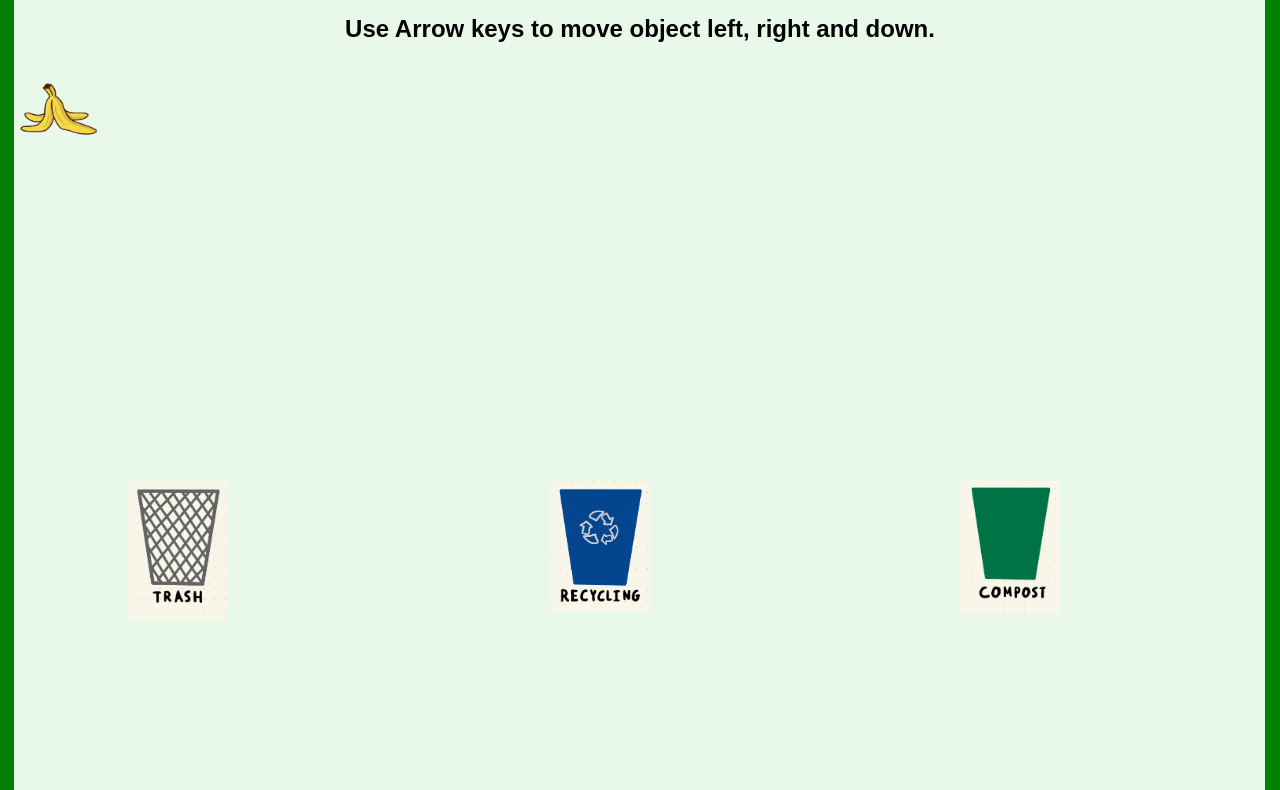
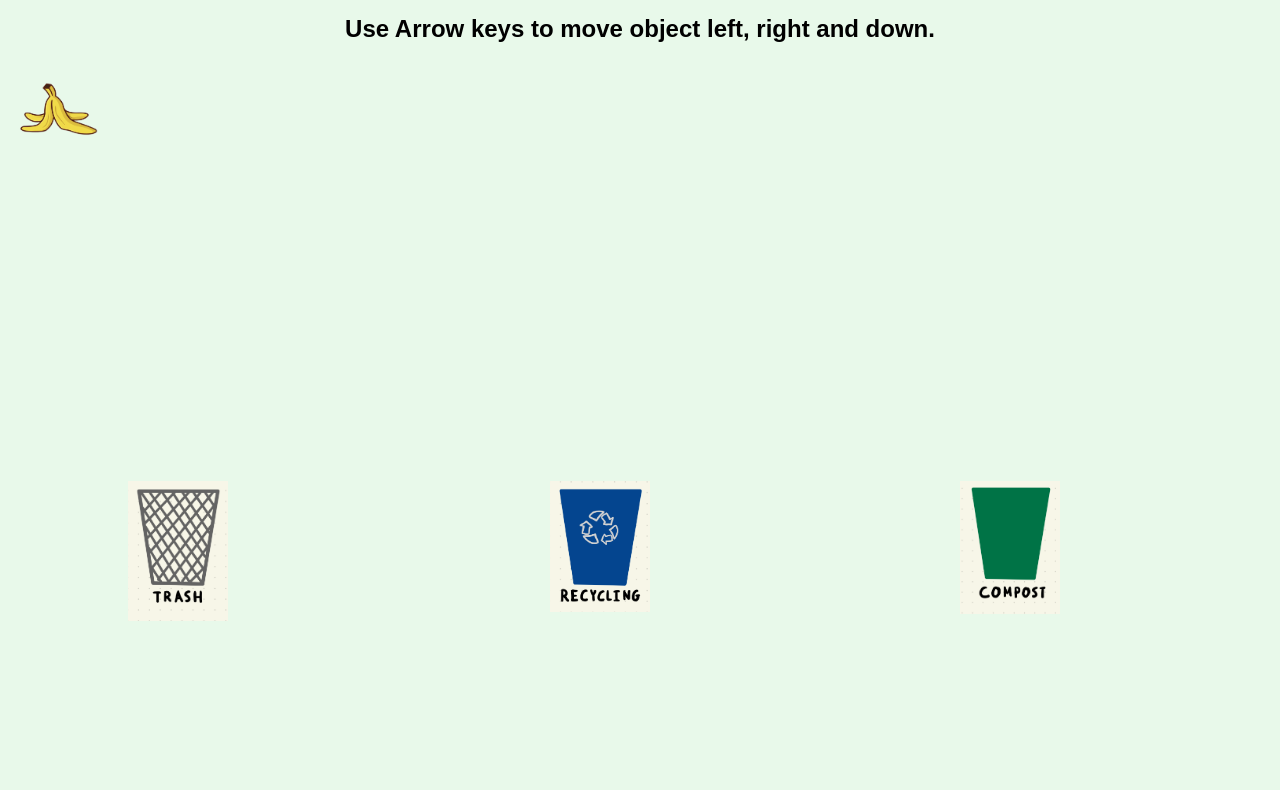
Before and after one commit to kaitlynhazzard/DivHacks, a plain HTML site: page game.html in a window 1280 px wide. Shown: the part 119-909 px from the top of the page. After the commit the page ends 800 px from the top, so only its background shows below. Drawn offline with Linux system fonts and the light colour scheme.

Commit message:
final product pt2

```diff
--- a/game.html
+++ b/game.html
@@ -39,8 +39,6 @@
 		</script>
 	</head>
 
-    <div class="vl"></div>
-    <div class="v2"></div>
 	<body onkeydown="getKeyAndMove(event)">
         <a href="index.html" class="previous">&laquo; Previous</a>
         <h1>Sort the Objects into Recycling, Trash, and Compost.</h1>
--- a/style.css
+++ b/style.css
@@ -10,24 +10,6 @@ body{
     font-family: 'American Typewriter', sans-serif;
     background-color: rgb(232, 249, 234);
 }
-
-.vl {
-    border-left: 15px solid green;
-    height: 1000px;
-    position: absolute;
-    left: -2%;
-    margin-left: 25px;
-    top: 0;
-  }
-
-  .v2 {
-    border-left: 15px solid green;
-    height: 1000px;
-    position: absolute;
-    right: 0%;
-    margin-left: 25px;
-    top: 0;
-  }
 
 .container{
     max-width: 940px;
```
